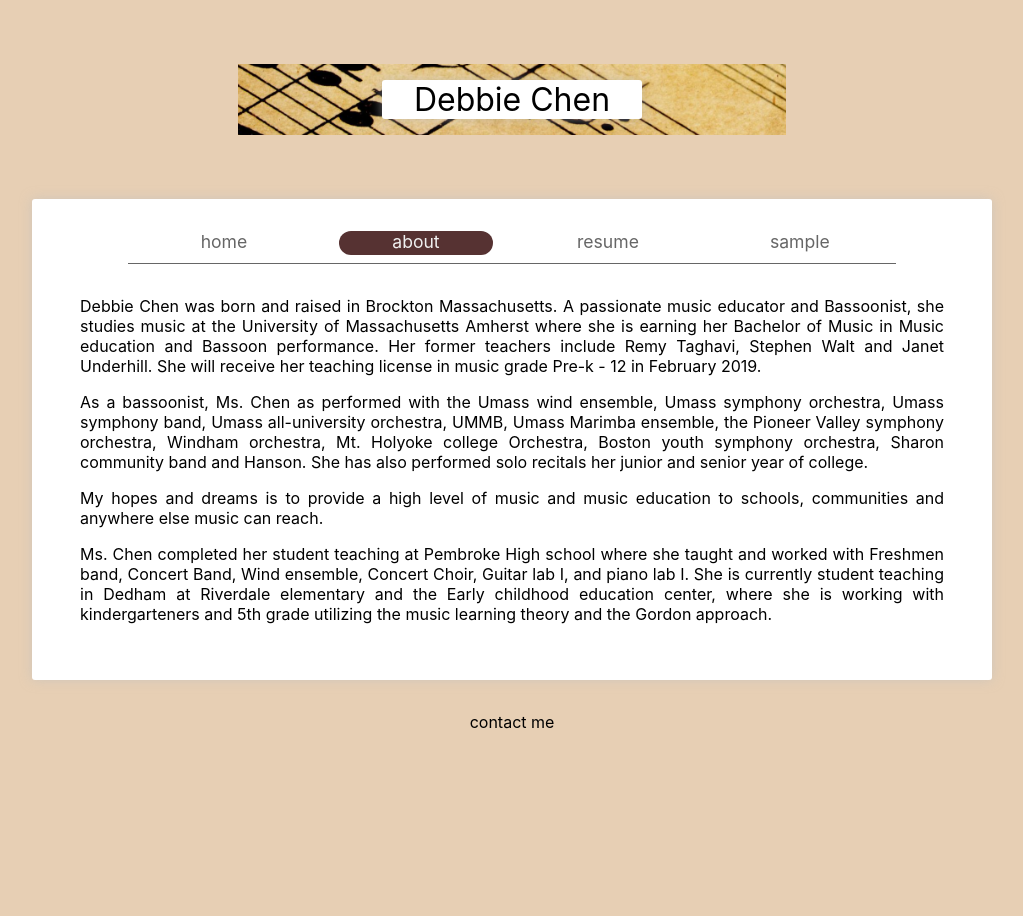
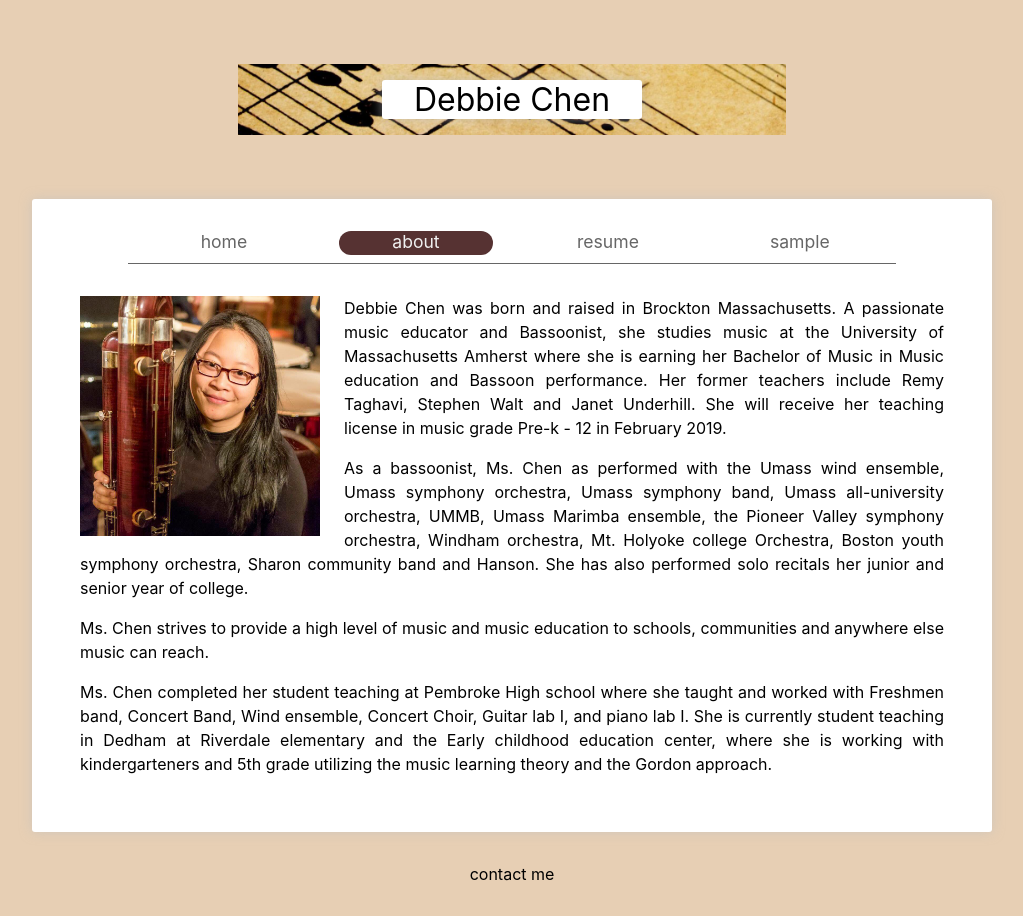
Before and after one commit to alex-taxiera/debbie-site, a React (Create React App) app: page / in a window 1280 px wide. Both pictures are taken after a click on the element "about". Shown: the whole page, without its empty margins (128-1151 px from the left). Before the commit the page ends 800 px from the top, so only its background shows below. Built offline with nearby package versions, Linux system fonts and the light colour scheme; no server answers; a web font is replaced by a local one.

Commit message:
tweak page content

```diff
--- a/src/app/index.css
+++ b/src/app/index.css
@@ -76,6 +76,7 @@
   width: 80%;
   margin: auto;
   text-align: justify;
+  line-height: 1.5em;
 }
 
 .footer {
--- a/src/pages/about.js
+++ b/src/pages/about.js
@@ -3,6 +3,9 @@ import React from 'react'
 export default function render () {
   return (
     <div>
+      <div className='float-left text-right'>
+        <img height='240px' width='240px' src='/profile.jpg' alt='profile.jpg' />
+      </div>
       <p>
         Debbie Chen was born and raised in Brockton Massachusetts.  A passionate music educator and Bassoonist, she studies music at the University of Massachusetts Amherst where she is earning her Bachelor of Music in Music education and Bassoon performance. Her former teachers include Remy Taghavi, Stephen Walt and Janet Underhill. She will receive her teaching license in music grade Pre-k - 12 in February 2019.
       </p>
@@ -10,7 +13,7 @@ export default function render () {
         As a bassoonist, Ms. Chen as performed with the Umass wind ensemble, Umass symphony orchestra,  Umass symphony band, Umass all-university orchestra, UMMB, Umass Marimba ensemble, the Pioneer Valley symphony orchestra, Windham orchestra, Mt. Holyoke college Orchestra, Boston youth symphony orchestra, Sharon community band and Hanson. She has also performed solo recitals her junior and senior year of college.
       </p>
       <p>
-        My hopes and dreams  is to provide a high level of music and music education to schools, communities and anywhere else music can reach.
+      Ms. Chen strives to provide a high level of music and music education to schools, communities and anywhere else music can reach.
       </p>
       <p>
         Ms. Chen completed her student teaching at Pembroke High school where she taught and worked with Freshmen band, Concert Band, Wind ensemble, Concert Choir, Guitar lab I, and piano lab I. She is currently student teaching in Dedham at Riverdale elementary and the Early childhood education center, where she is working with kindergarteners and 5th grade utilizing the music learning theory and the Gordon approach.
--- a/src/pages/sample.js
+++ b/src/pages/sample.js
@@ -3,9 +3,6 @@ import React from 'react'
 export default function render () {
   return (
     <div>
-      <div className='float-left text-right'>
-        <img height='240px' width='240px' src='/profile.jpg' alt='profile.jpg' />
-      </div>
       <div>
         Lorem ipsum dolor sit amet, consectetur adipiscing elit. Suspendisse eget pretium felis, mollis consequat dui. Nam convallis ex eros. Cras scelerisque sem ante, quis pharetra mi auctor a. Donec varius accumsan ante, ac luctus ligula ornare efficitur. Aliquam vulputate, orci pellentesque consectetur pulvinar, diam ex volutpat ipsum, ac elementum tortor erat vitae libero. Quisque libero ex, tempor ac arcu ac, molestie tincidunt enim. Donec vel vehicula arcu, dapibus aliquam purus. Vestibulum ante ipsum primis in faucibus orci luctus et ultrices posuere cubilia Curae; Aliquam sagittis magna eu ex porta pretium. Suspendisse potenti. Sed ullamcorper vel felis ullamcorper fermentum. Aliquam metus tellus, cursus id tortor et, condimentum pellentesque diam. Praesent at consectetur elit. Mauris quis urna cursus, feugiat sem vitae, rhoncus nulla.
 
```
